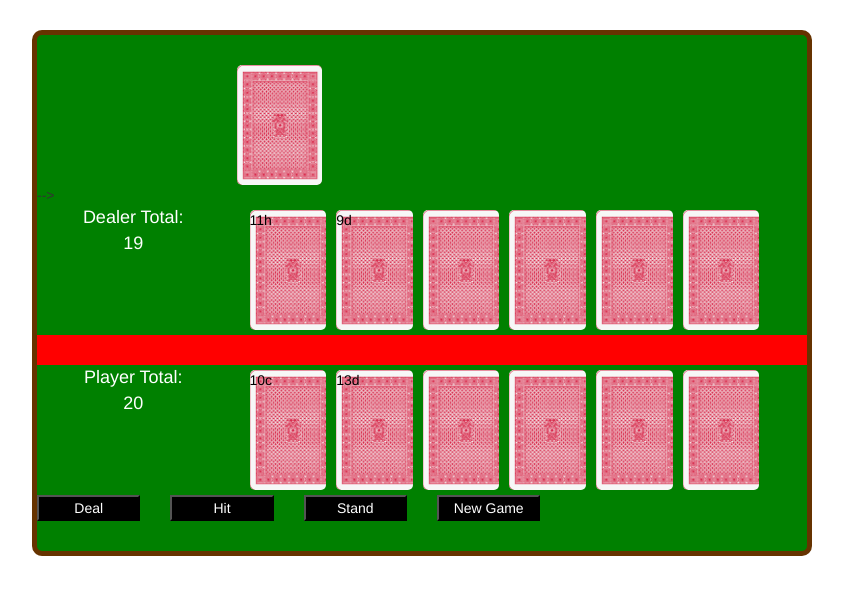
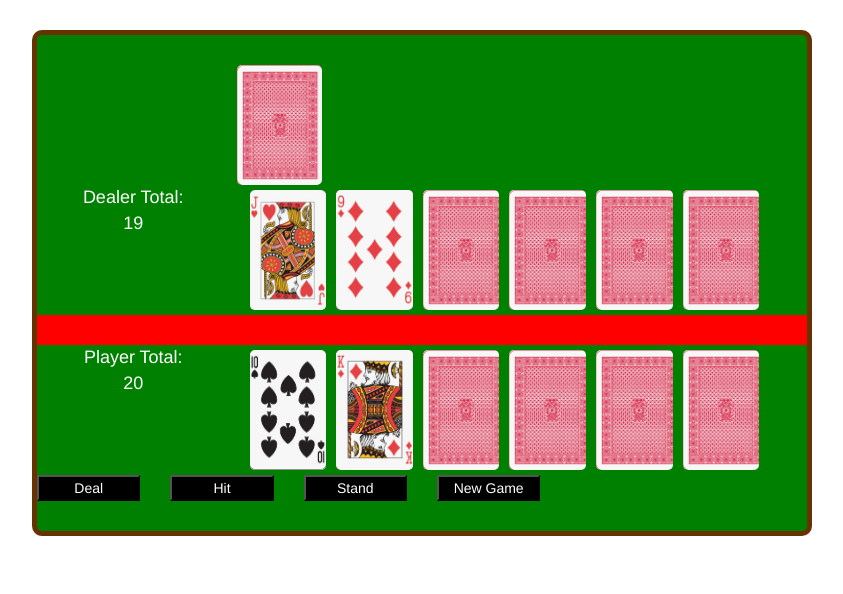
Before and after one commit to paigen11/blackjack, a plain HTML site: page index.html in a window 1280 px wide. Both pictures are taken after a click on the button "Deal". Shown: the whole page, without its empty margins (218-1061 px from the left). Drawn offline with Linux system fonts and the light colour scheme.

Commit message:
Commit four - images added to cards

```diff
--- a/css/styles.css
+++ b/css/styles.css
@@ -21,7 +21,13 @@
 	background-repeat: no-repeat;
 	padding:0px;
 	border-radius: 5px;
+}
 
+.card img{
+	width: 100%;
+	height: 120px;
+	border: 0px;
+	border-radius: 5px;
 }
 
 
--- a/js/scripts.js
+++ b/js/scripts.js
@@ -1,14 +1,16 @@
-// Set messages after game over. - done
+// Set messages after game over. - DONE
 // The table/game looks like Rob made it. Change this
 // What about those 11, 12, 13s?
 // What about aces?
-// The player can hit forever? - done
+// The player can hit forever? - DONE
 // There is no win counter / bet system
-// There is no 'deck' to draw from.
-// The cards aren't red or black like they should / could be
-// The cards are lame. Find images.
+// There is no 'deck' to draw from. - DONE
+// The cards aren't red or black like they should / could be - DONE
+// The cards are lame. Find images. - DONE
 // There is no delay on showing the cards ... it's instant
 // You can see the dealer's second card on deal. That's unfair to the house.
+// make a win counter for dealer / player
+// better message styling
 
 // 1. When the user clicks deal, deal.
 var theDeck = [];
@@ -146,8 +148,8 @@ function placeCard(who, where, cardToPlace){
 	var classSelector = '.'+who+'-cards .card-'+where;
 
 	// Write logic to fix the 11, 12, 13 issue
-
-	$(classSelector).html(cardToPlace);
+	var cardImages = '<img src="images/'+cardToPlace+'.png">';
+	$(classSelector).html(cardImages);
 }
 
 
```
Also changed, not shown: index.html (+1 -1 lines).
